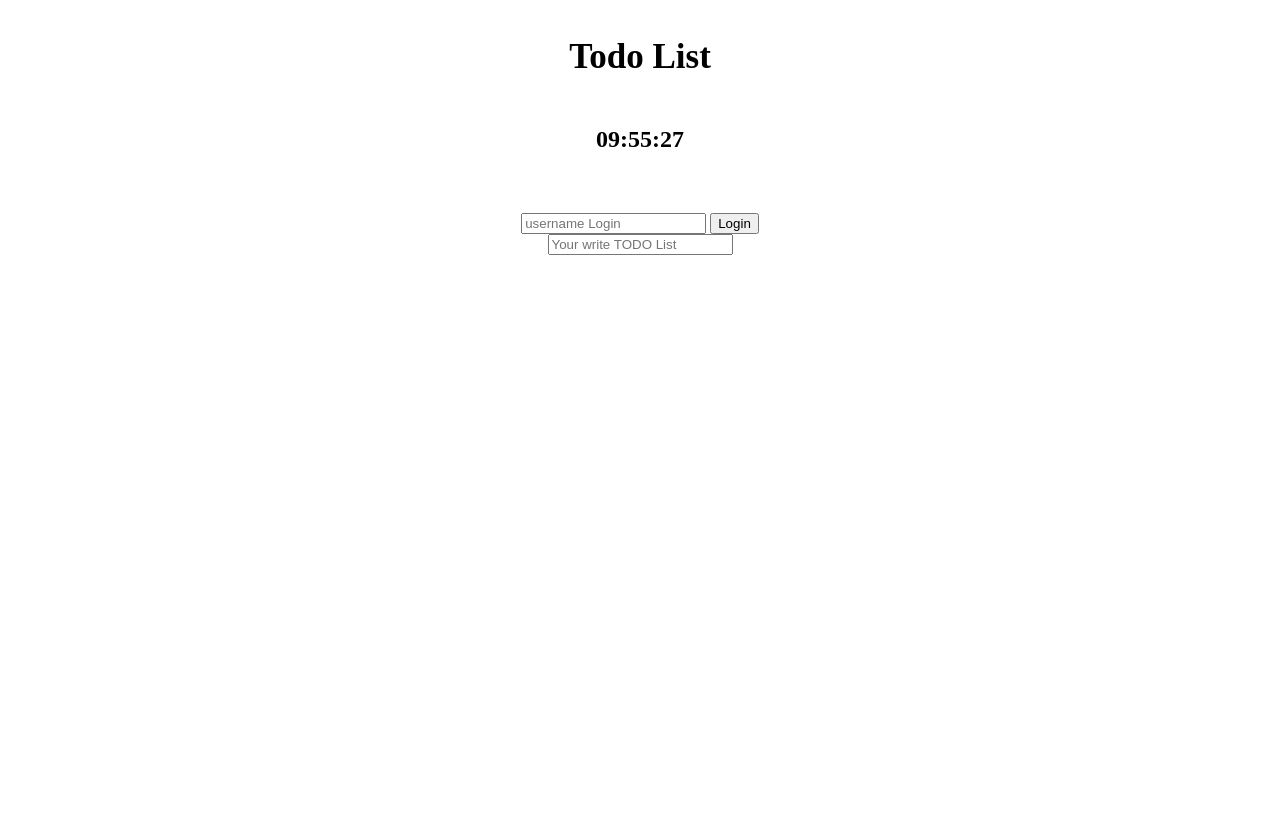
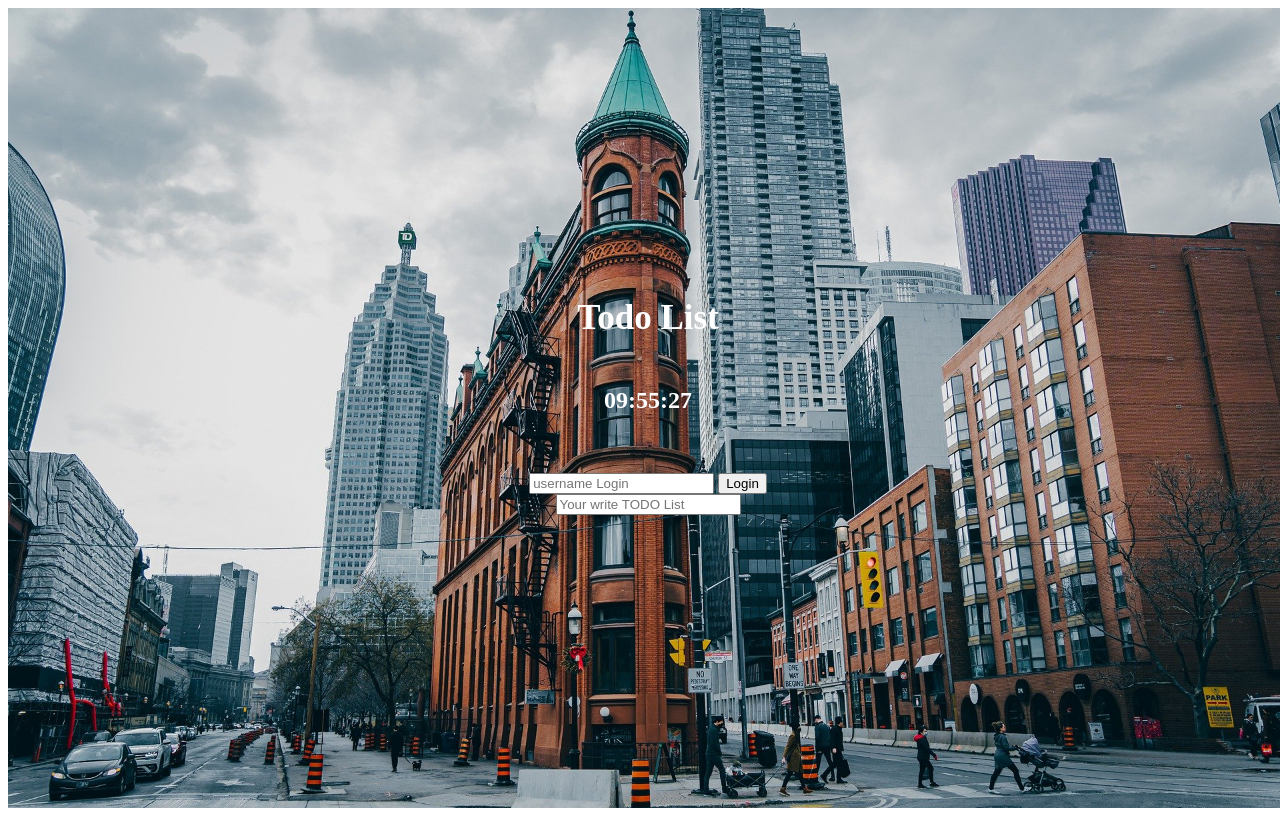
Before and after one commit to eovhdnjawm1/VanillaJSTodo, a plain HTML site: page index.html in a window 1280 px wide. Drawn offline with Linux system fonts and the light colour scheme.

Commit message:
✨ Background css, js Update

```diff
--- a/index.html
+++ b/index.html
@@ -31,6 +31,7 @@
 			<span></span>
 		</div>
 	</section>
+	<script src='js/background.js'></script>
 	<script src='js/weather.js'></script>
 	<script src='js/clock.js'></script>
 	<script src="js/todo.js"></script>
--- a/style.css
+++ b/style.css
@@ -3,6 +3,10 @@
 	flex-direction: column;
 	justify-content: center;
 	align-items: center;
+	color: white;
+	height: 100vh;
+	width: 100vw;
+
 }
 
 #main-title {
```
